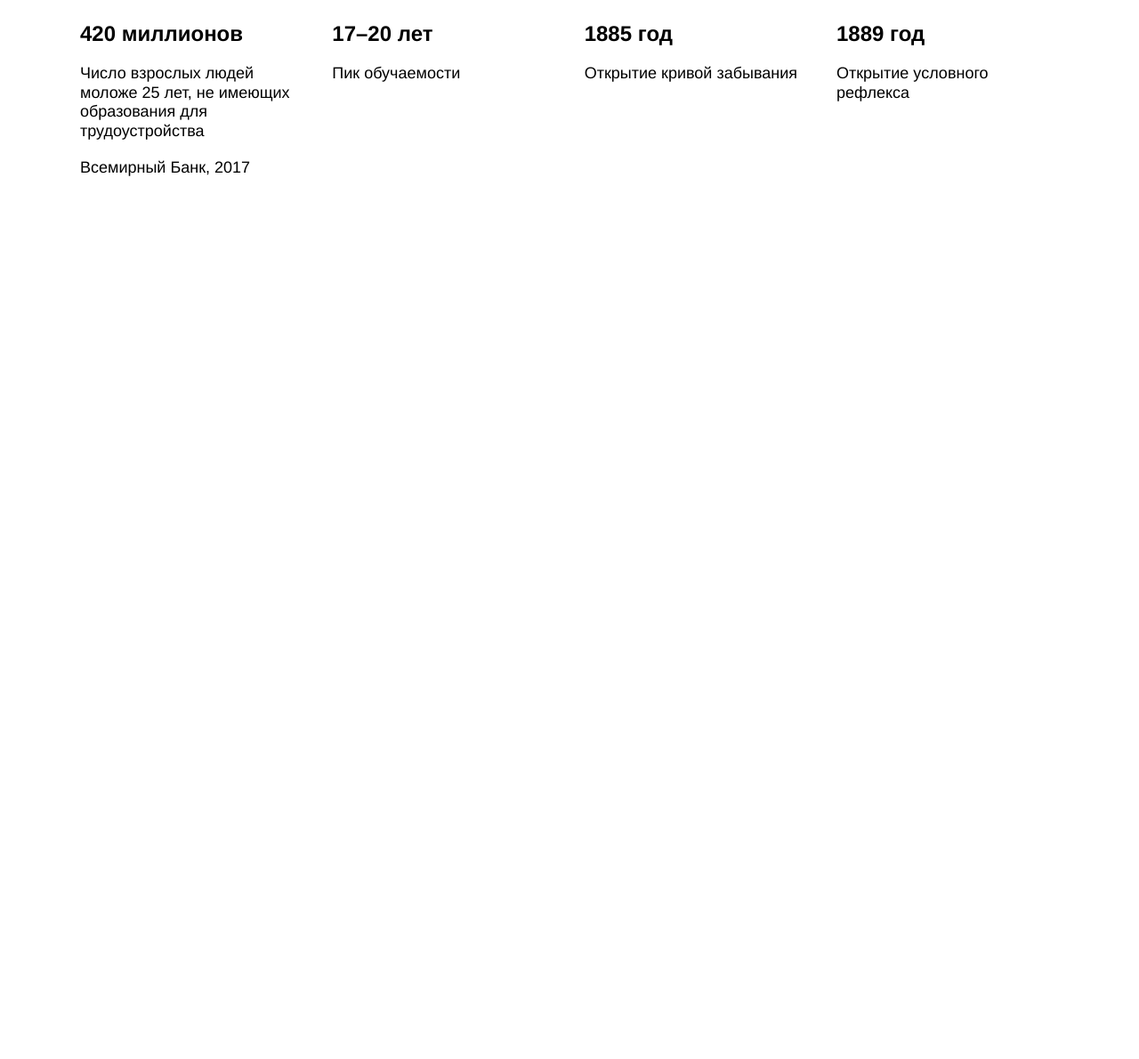
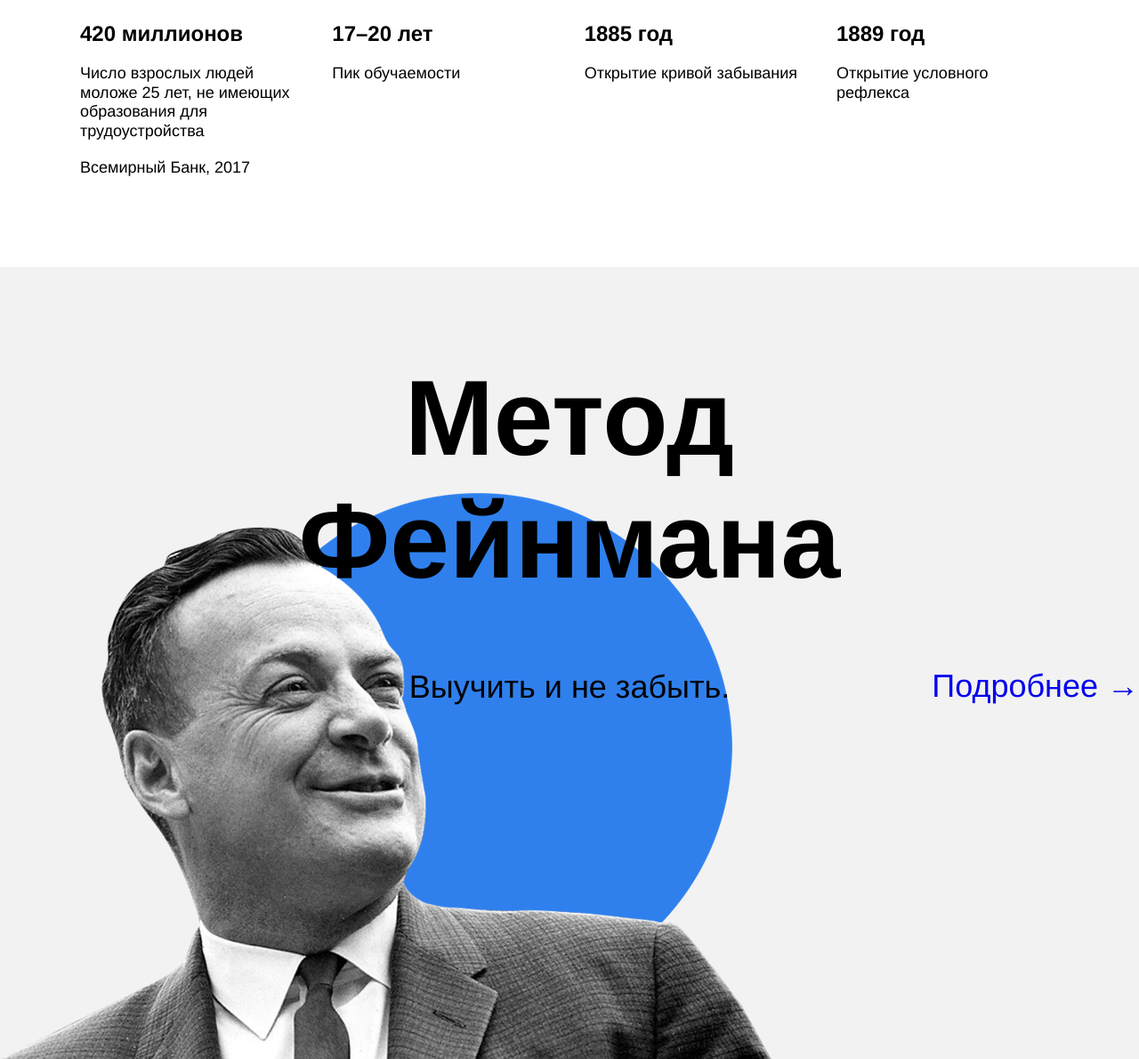
Before and after one commit to ArtemZubarevYP/first-project, a plain HTML site: page index.html in a window 1280 px wide. Shown: the part 1891-3081 px from the top of the page at 89% size. Before the commit the page ends 2191 px from the top, so only its background shows below. Drawn offline with Linux system fonts and the light colour scheme.

Commit message:
Фейнман почти собран

```diff
--- a/index.html
+++ b/index.html
@@ -89,6 +89,10 @@
       </section>
 
       <section class="feinman">
+        <div class="feinman__title">Метод Фейнмана</div>
+        <div class="feinman__subtitle">Выучить и не забыть.</div>
+        <div class="feinman__link">  <a class="feinman__link_text" href="#">Подробнее &#8594</a>  </div>
+        <img class="feinman__illustration" src="images/feynman.png" alt="Ричард Фейнман. Американский учёный-физик.">
       </section>
 
       <section class="kaufman">
--- a/styles/style.css
+++ b/styles/style.css
@@ -178,6 +178,57 @@
   margin-top: 20px;
 }
 
+.feinman {
+  height: 890px;
+  background-color: #f2f2f2;
+  position: relative;
+  display: flex;
+  flex-direction: column;
+  align-items: center;
+}
+
+.feinman__title {
+  margin-top: 100px;
+  width: 648px;
+  line-height: 1.15;
+  font-size: 120px;
+  font-weight: bold;
+  text-align: center;
+  z-index: 2;
+}
+
+.feinman__subtitle {
+line-height: 51px;
+font-size: 36px;
+font-weight: normal;
+margin-top: 70px;
+z-index: 2;
+}
+
+.feinman__link {
+  line-height: 51px;
+  font-size: 36px;
+  font-weight: normal;
+  color: #2f80ed;
+  position:absolute;
+  top: 50%;
+  right: 0;
+  z-index: 2;
+}
+
+.feinman__link_text {
+  text-decoration: none;
+}
+
+.feinman__illustration {
+  width: 867px;
+  height: 637px;
+  position:absolute;
+  bottom: 0;
+  left: 0;
+  z-index: 1;
+}
+
 .table__cell_theme_dark {
   width: 200px;
   color: white;
```
